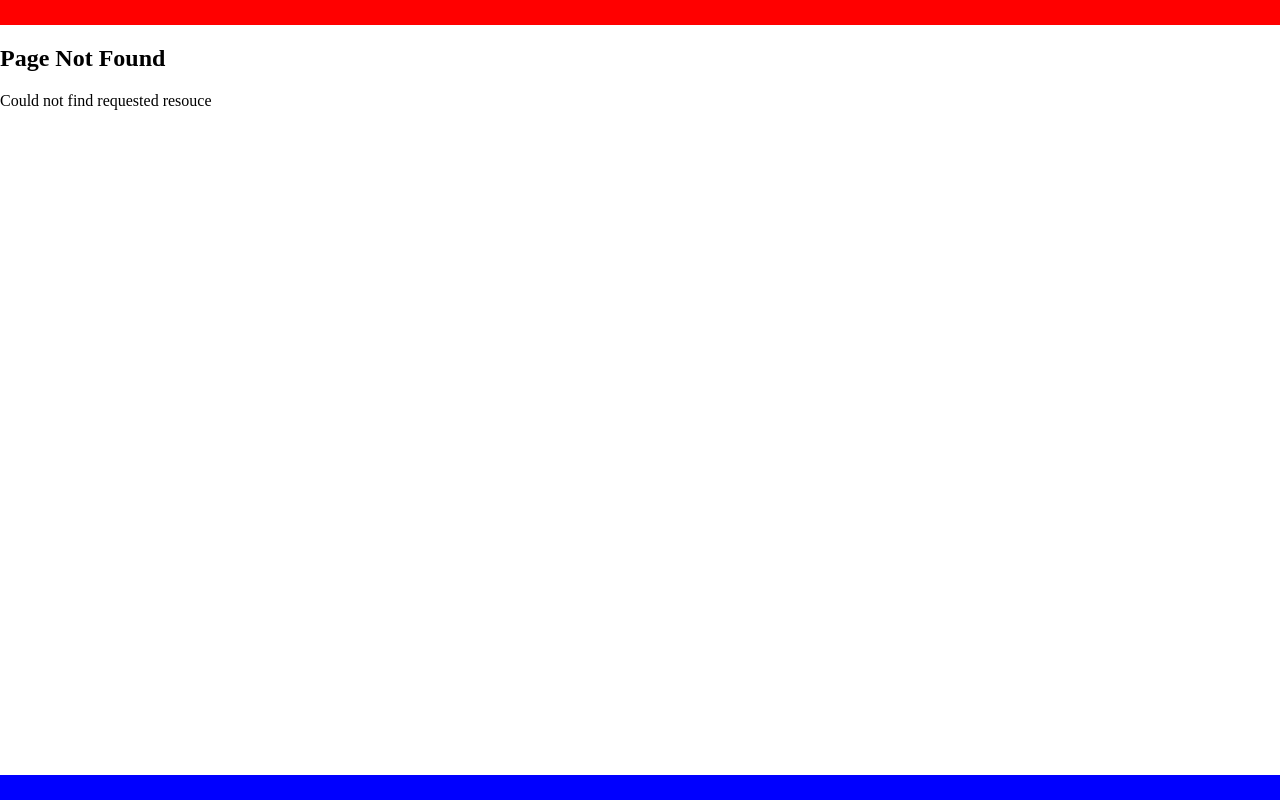
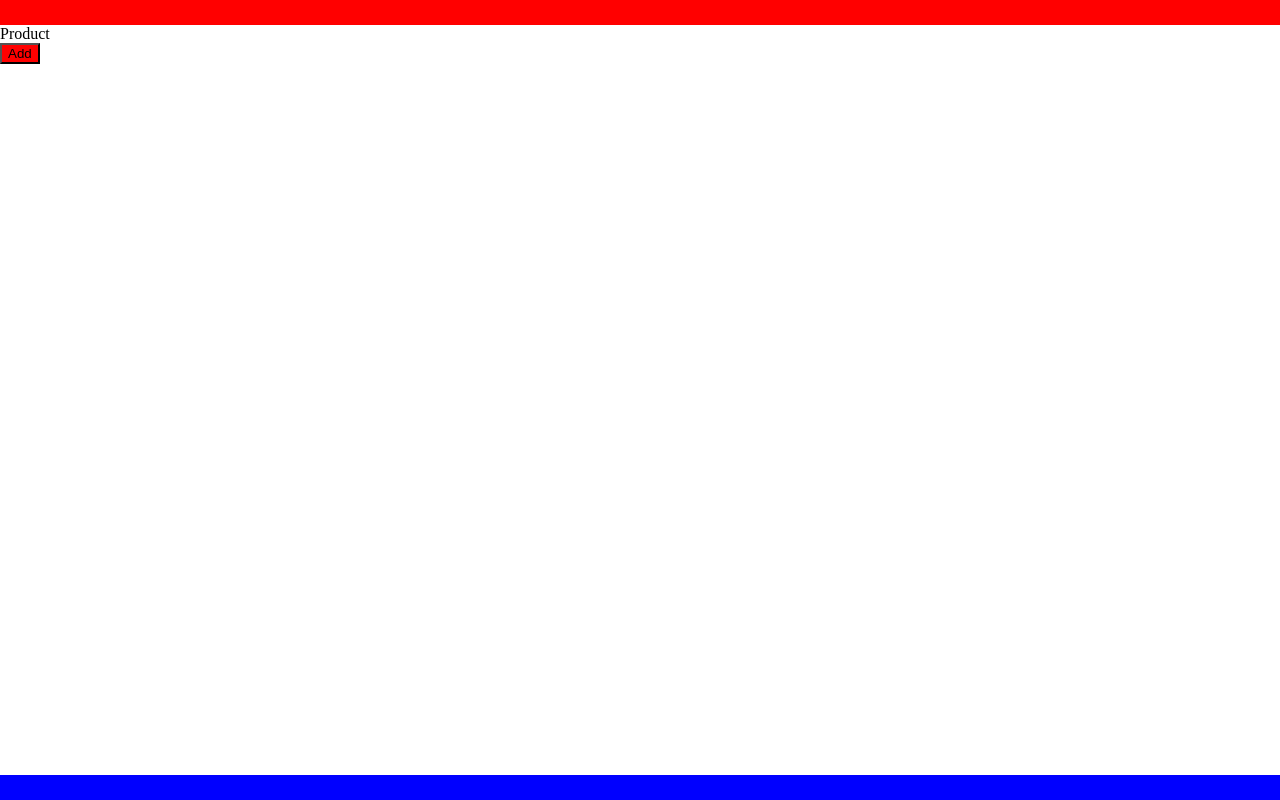
Before and after one commit to gatitoAtomico/Next14, a Next.js app: page /order-product in a window 1280 px wide. Before the commit this address had no page. Built offline with nearby package versions, Linux system fonts and the light colour scheme.

Commit message:
Navigating Programmatically

```diff
--- /dev/null
+++ b/app/order-product/page.tsx
@@ -0,0 +1,24 @@
+"use client";
+
+import styled from "styled-components";
+import { useRouter } from "next/navigation";
+
+const OrderBtn = styled.button`
+  background-color: red;
+  height: "20px";
+`;
+
+export default function OrderProduct() {
+  let router = useRouter();
+
+  let addOrder = () => {
+    router.push("/");
+  };
+
+  return (
+    <>
+      <div>Product</div>
+      <OrderBtn onClick={() => addOrder()}>Add</OrderBtn>
+    </>
+  );
+}
```
